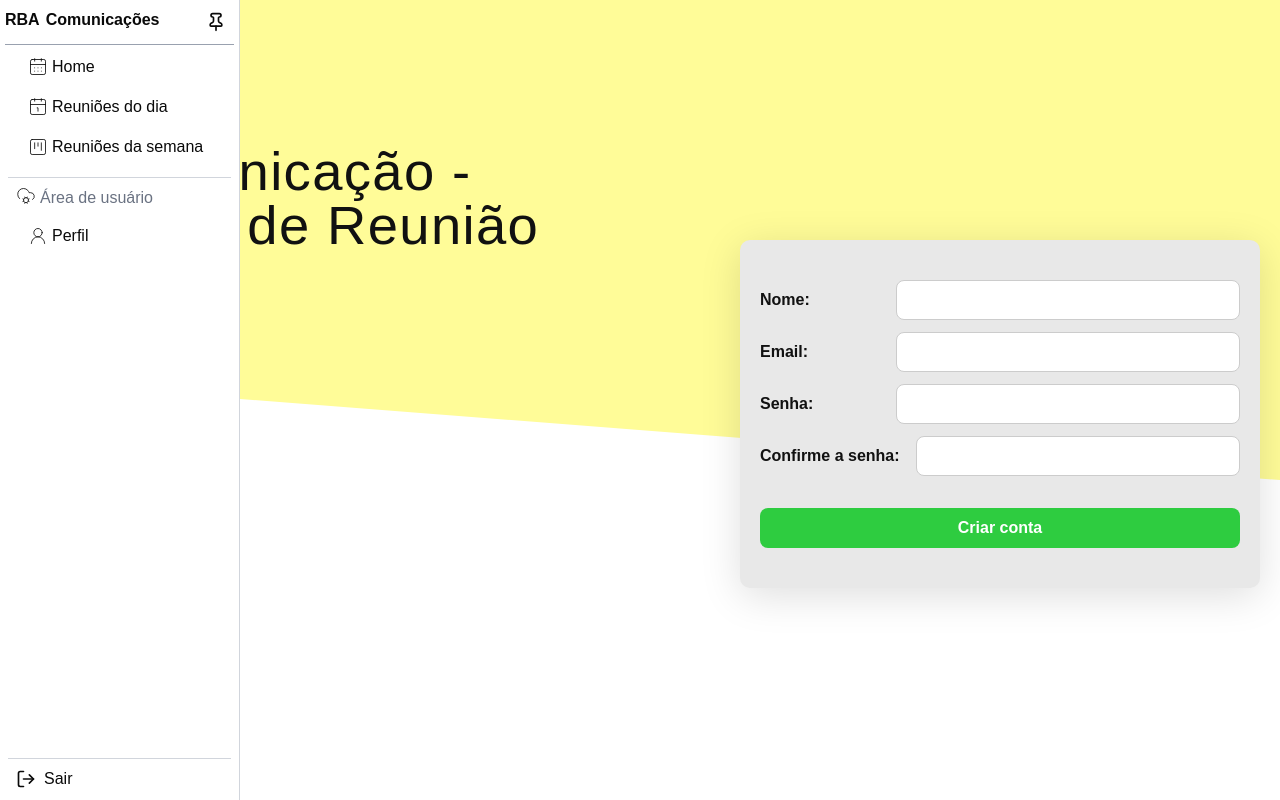
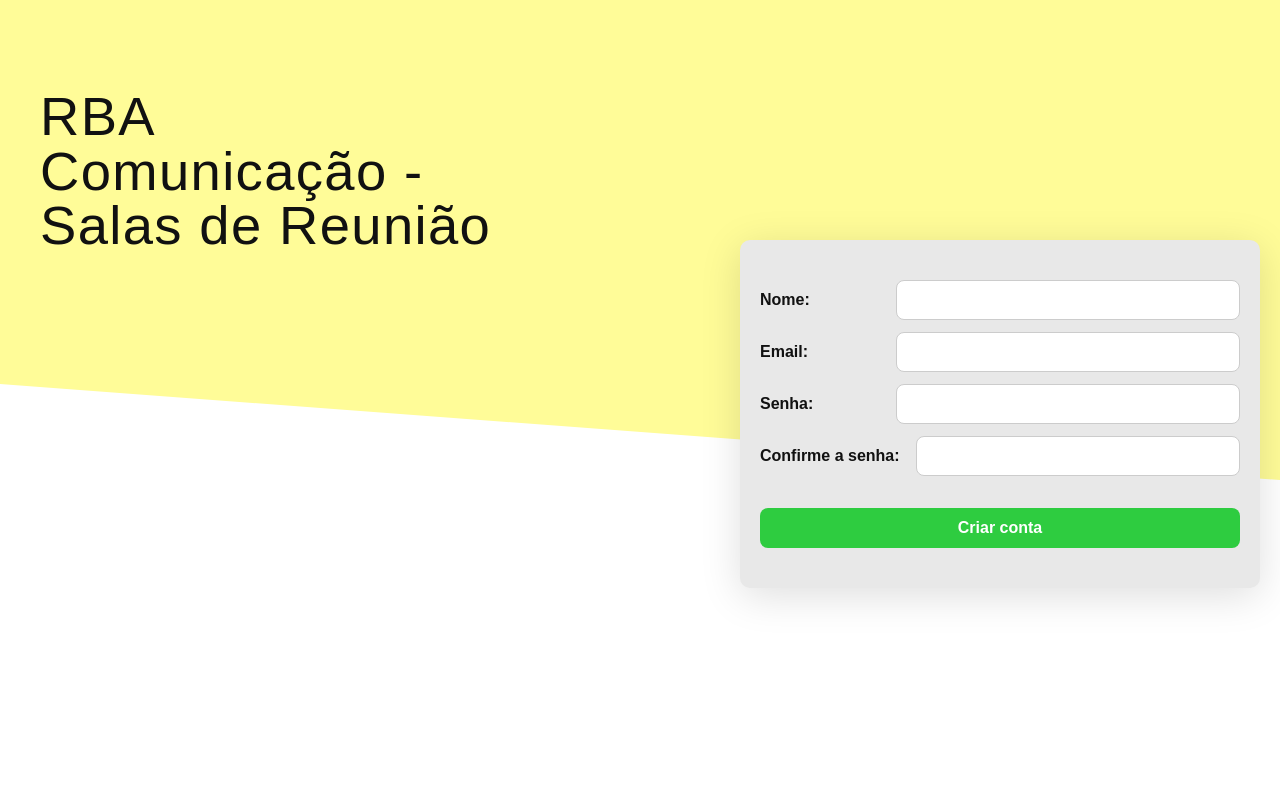
Before and after one commit to Guilherme-124/prototipagem-faculdade, a React (Vite) app: page /prototipagem-faculdade/cadastro in a window 1280 px wide. Built offline with nearby package versions, Linux system fonts and the light colour scheme.

Commit message:
your message

```diff
--- a/src/App.tsx
+++ b/src/App.tsx
@@ -2,7 +2,7 @@ import Sidebar from './components/Sidebar';
 import Home from "@/components/pages/Home"
 import ReunioesDia from "@/components/pages/ReservasDia"
 import ReunioesSemana from '@/components/pages/ReservasSemana';
-import { Route, Routes } from 'react-router-dom';
+import { Route, Routes, useLocation } from 'react-router-dom';
 import Perfil from './components/pages/Perfil';
 import PerfilEdit from './components/pages/PerfilEdit';
 import Login from './components/pages/Login';
@@ -14,10 +14,19 @@ import { useState } from 'react';
 
 function App() {
   const [admin, setAdmin] = useState(false);
+  const location = useLocation();
+
+  const hideSidebarRoutes = [
+    "/prototipagem-faculdade/",
+    "/prototipagem-faculdade/login",
+    "/prototipagem-faculdade/cadastro"
+  ];
+
+  const shouldHideSidebar = hideSidebarRoutes.includes(location.pathname);
 
   return (
     <div id='page' className='w-screen h-screen m-0 p-0 flex'>
-      <Sidebar admin={admin}/>
+      {!shouldHideSidebar && <Sidebar admin={admin} />}
 
       <Routes>
         {/** coisinha chata pra fazer o gh-pages começar no login */}
```
